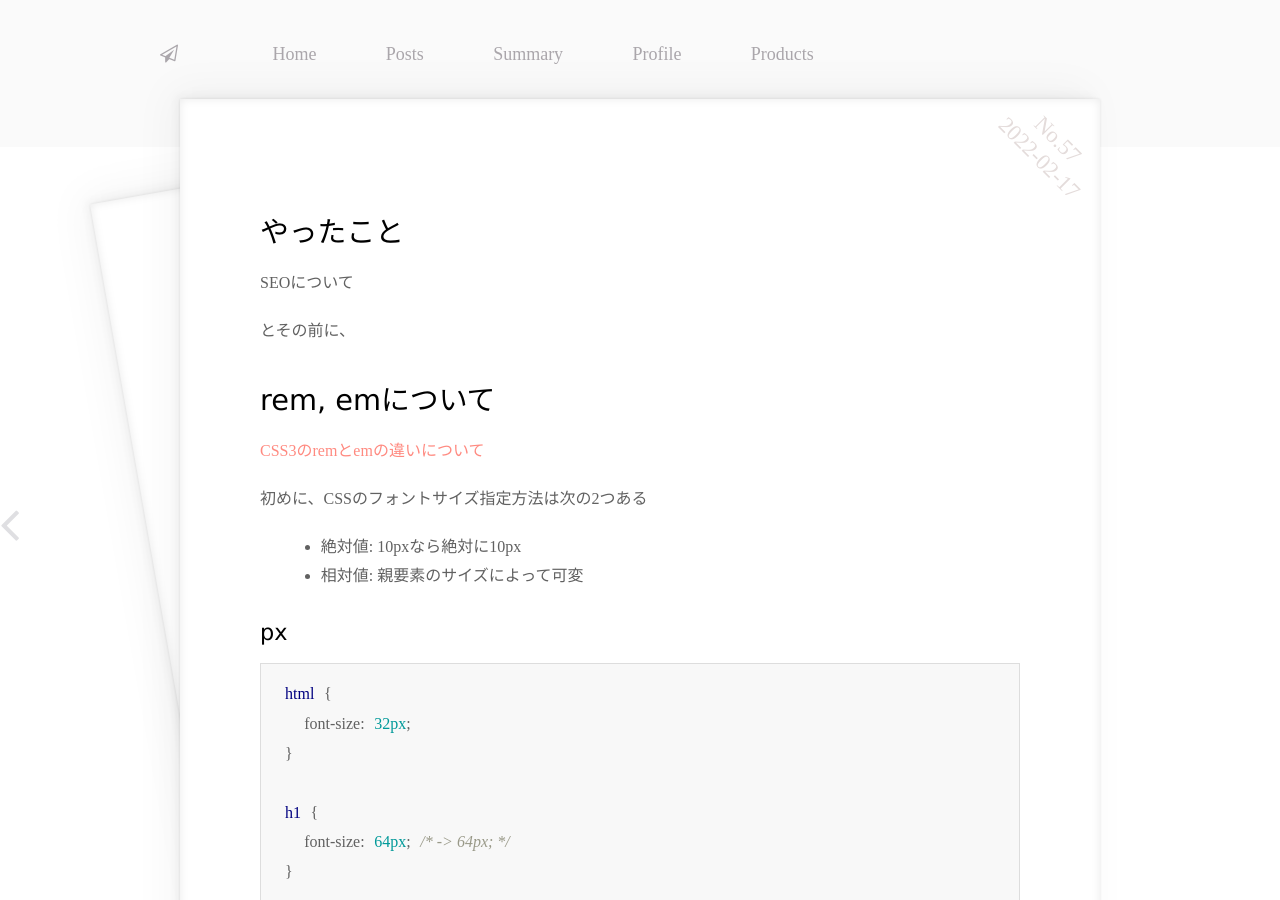
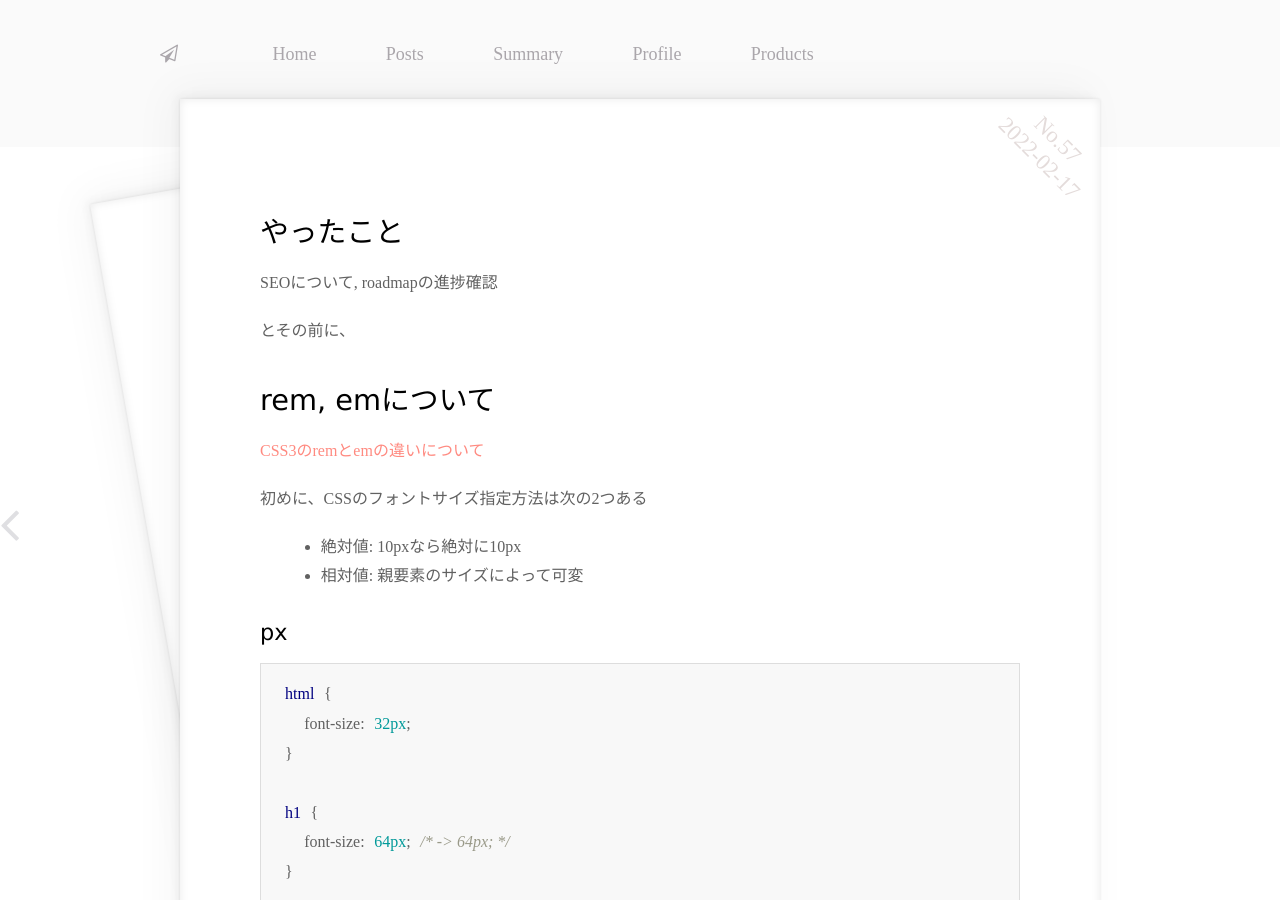
Before and after one commit to taisei-13046/TIL_pages, a Jekyll site: the page built from _posts/2022-02-17-react_day53_roadmap.md, in a window 1280 px wide and 900 px high. Built offline with Jekyll 4.4.1, drawn with Linux system fonts in a browser that asks for light colours; comment, search, counter and statistics services are not loaded.

Commit message:
Update 2022-02-17-react_day53_roadmap.md

```diff
--- a/_posts/2022-02-17-react_day53_roadmap.md
+++ b/_posts/2022-02-17-react_day53_roadmap.md
@@ -7,7 +7,7 @@ excerpt: ""
 ---
 
 ## やったこと
-SEOについて
+SEOについて, roadmapの進捗確認
 
 とその前に、
 ## rem, emについて
```
